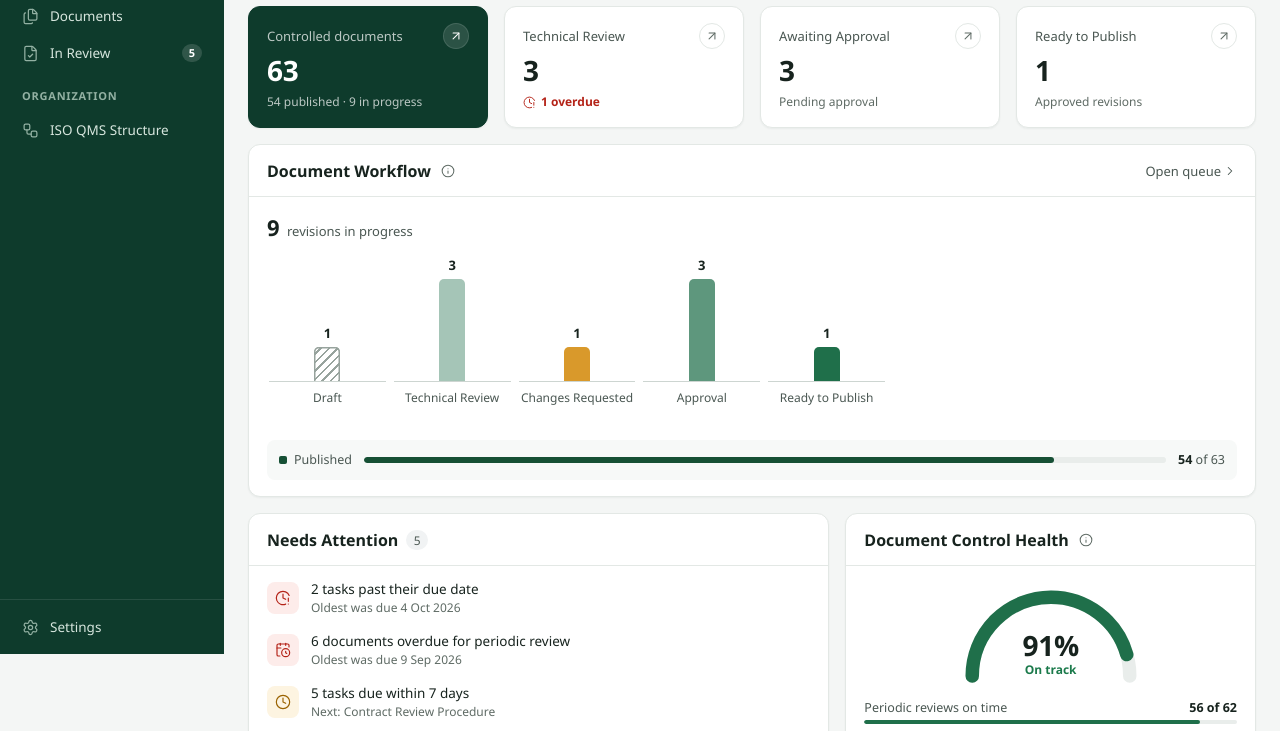
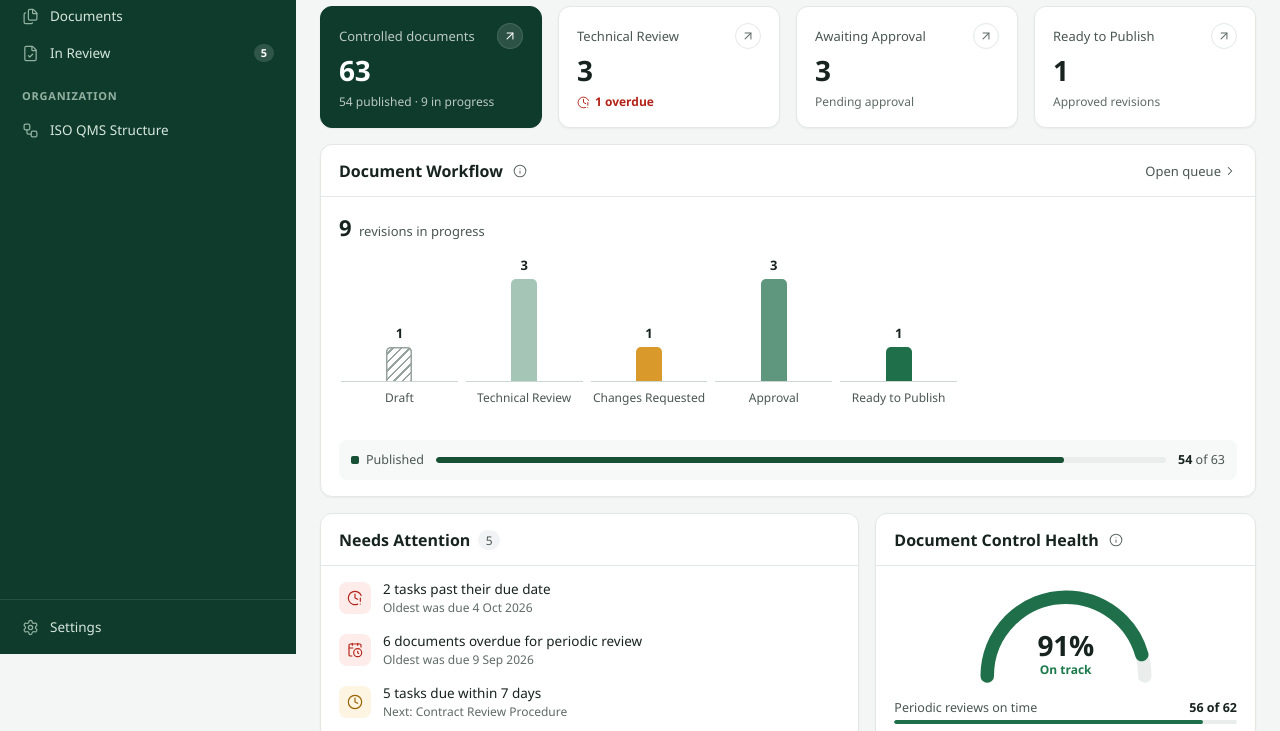
Before and after one commit to dbauto/mini, a website: page index.html in a window 1280 px wide. Shown: the part 146-877 px from the top of the page. Drawn offline with Linux system fonts and the light colour scheme.

Commit message:
Match mini sidebar width to QMS workspace

```diff
--- a/assets/mini-v1.css
+++ b/assets/mini-v1.css
@@ -39,7 +39,7 @@
   --fs-section: 16px; --lh-section: 24px;
 
   /* Shell */
-  --sb-expanded: 224px;
+  --sb-expanded: 296px;
   --gap: 16px;                      /* grid gap between cards */
 
   /* Featured (dark forest) surface, used by one card per page at most. */
--- a/index.html
+++ b/index.html
@@ -18,7 +18,7 @@
   </script>
   <link rel="icon" href="favicon.svg" type="image/svg+xml">
   <link rel="stylesheet" href="assets/app.css?v=102">
-  <link rel="stylesheet" href="assets/mini-v1.css?v=3">
+  <link rel="stylesheet" href="assets/mini-v1.css?v=4">
   <link rel="stylesheet" href="assets/mini-dashboard.css?v=1">
 </head>
 <body>
```
